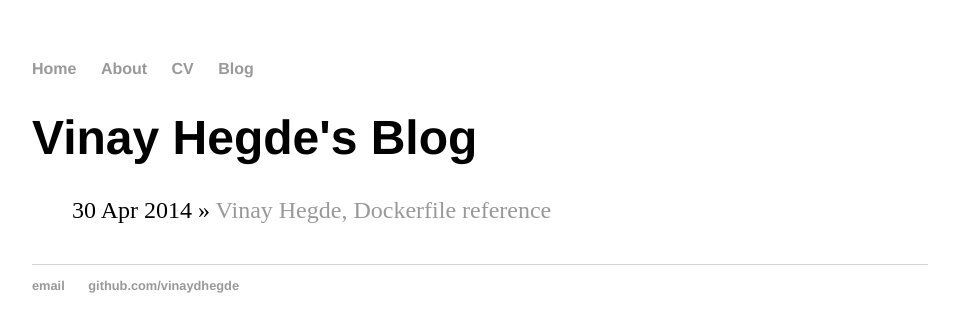
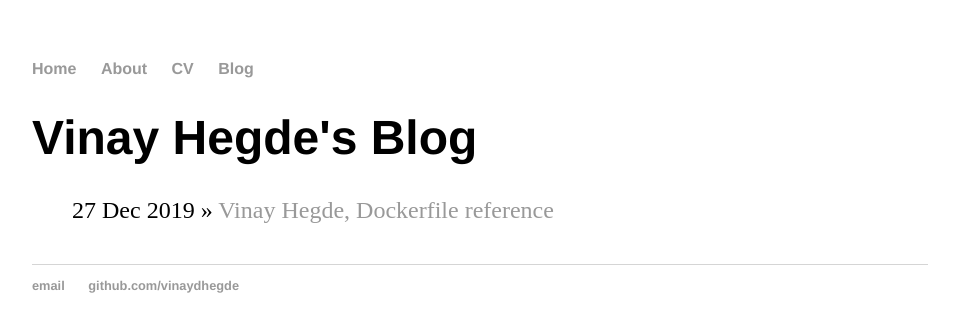
Before and after one commit to vinaydhegde/vinaydhegde.github.io, a Jekyll site: the page built from blog/index.html, in a window 1280 px wide. Shown: the top 332 px of the page, without its empty margins (160-1119 px from the left). Built offline with Jekyll 4.4.1, drawn with Linux system fonts in a browser that asks for light colours.

Commit message:
Update 2019-12-27-DockerfileReference.md

```diff
--- a/_posts/2019-12-27-DockerfileReference.md
+++ b/_posts/2019-12-27-DockerfileReference.md
@@ -1,7 +1,7 @@
 ---
 layout: post
 title: "Vinay Hegde, Dockerfile reference"
-date: 2014-04-30
+date: 2019-12-27
 ---
 
 It's a Dockerfile reference page.
```
